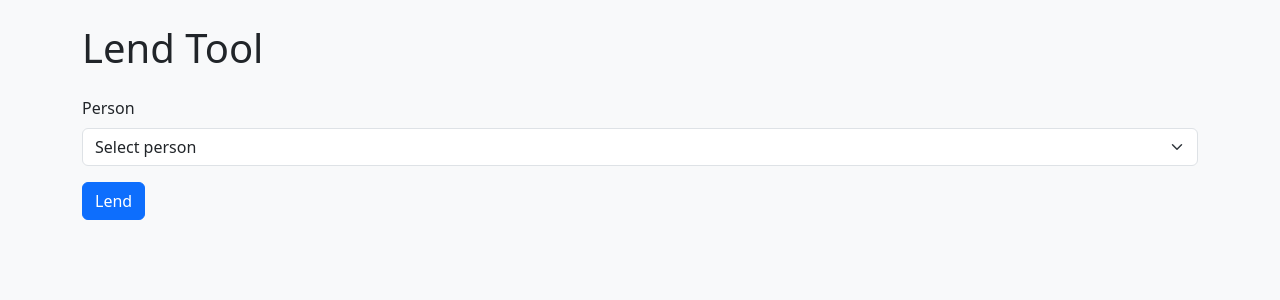
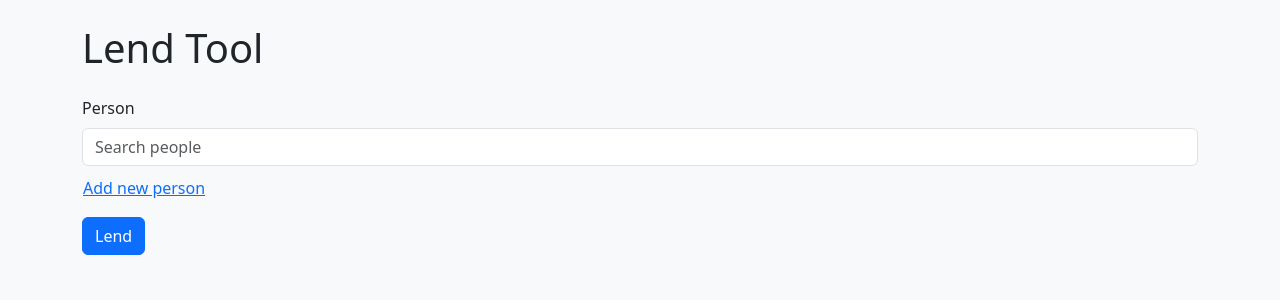
Before and after one commit to d-kholin/tooltracker, a Flask app: template templates/lend_tool.html in a window 1280 px wide. Shown: the part 56-356 px from the top of the page. Run offline with Flask 3, Linux system fonts and the light colour scheme; the template is opened without the code that fills it, so the values that code supplies are empty.

Commit message:
Improve person selector with inline add and search results

```diff
--- /dev/null
+++ b/static/js/lend.js
@@ -0,0 +1,72 @@
+const searchInput = document.getElementById('person-search');
+const results = document.getElementById('person-results');
+const personId = document.getElementById('person-id');
+const showAdd = document.getElementById('show-add-person');
+const addForm = document.getElementById('add-person-form');
+const addName = document.getElementById('new-person-name');
+const addContact = document.getElementById('new-person-contact');
+const addSubmit = document.getElementById('add-person-submit');
+const form = document.querySelector('form');
+const people = (window.peopleData || []).map(p => ({ id: p[0], name: p[1] }));
+
+// Search and select existing people
+if (searchInput) {
+  searchInput.addEventListener('input', () => {
+    const term = searchInput.value.toLowerCase();
+    results.innerHTML = '';
+    personId.value = '';
+    if (!term) {
+      results.classList.add('d-none');
+      return;
+    }
+    const matches = people.filter(p => p.name.toLowerCase().includes(term));
+    matches.forEach(p => {
+      const btn = document.createElement('button');
+      btn.type = 'button';
+      btn.className = 'list-group-item list-group-item-action';
+      btn.textContent = p.name;
+      btn.dataset.id = p.id;
+      results.appendChild(btn);
+    });
+    results.classList.toggle('d-none', matches.length === 0);
+  });
+
+  results.addEventListener('click', (e) => {
+    const id = e.target.dataset.id;
+    if (!id) return;
+    personId.value = id;
+    searchInput.value = e.target.textContent;
+    results.classList.add('d-none');
+  });
+}
+
+// Inline add person form
+if (showAdd) {
+  showAdd.addEventListener('click', () => {
+    addForm.classList.toggle('d-none');
+  });
+
+  addSubmit.addEventListener('click', () => {
+    const name = addName.value.trim();
+    if (!name) {
+      return;
+    }
+    fetch('/people', {
+      method: 'POST',
+      headers: { 'Content-Type': 'application/x-www-form-urlencoded' },
+      body: new URLSearchParams({ name: name, contact_info: addContact.value })
+    }).then(() => {
+      window.location.reload();
+    });
+  });
+}
+
+// Ensure a person is chosen before submitting
+if (form && personId) {
+  form.addEventListener('submit', (e) => {
+    if (!personId.value) {
+      e.preventDefault();
+      searchInput.focus();
+    }
+  });
+}
--- a/templates/lend_tool.html
+++ b/templates/lend_tool.html
@@ -4,15 +4,28 @@
 <form method="post" class="row g-3">
   <div class="col-12">
     <label class="form-label">Person</label>
-    <select class="form-select" name="person_id" required>
-      <option value="" disabled selected>Select person</option>
-      {% for p in people %}
-      <option value="{{ p.id }}">{{ p.name }}</option>
-      {% endfor %}
-    </select>
+    <input type="text" id="person-search" class="form-control mb-2" placeholder="Search people">
+    <div id="person-results" class="list-group mb-2 d-none"></div>
+    <button type="button" id="show-add-person" class="btn btn-link p-0">Add new person</button>
+    <div id="add-person-form" class="row g-2 mt-2 d-none">
+      <div class="col-md-4">
+        <input type="text" id="new-person-name" class="form-control" placeholder="Name">
+      </div>
+      <div class="col-md-4">
+        <input type="text" id="new-person-contact" class="form-control" placeholder="Contact info">
+      </div>
+      <div class="col-auto">
+        <button type="button" id="add-person-submit" class="btn btn-secondary">Save</button>
+      </div>
+    </div>
+    <input type="hidden" name="person_id" id="person-id" required>
   </div>
   <div class="col-12">
     <button type="submit" class="btn btn-primary">Lend</button>
   </div>
 </form>
+<script>
+  window.peopleData = {{ people|tojson }};
+</script>
+<script src="{{ url_for('static', filename='js/lend.js') }}"></script>
 {% endblock %}
```
